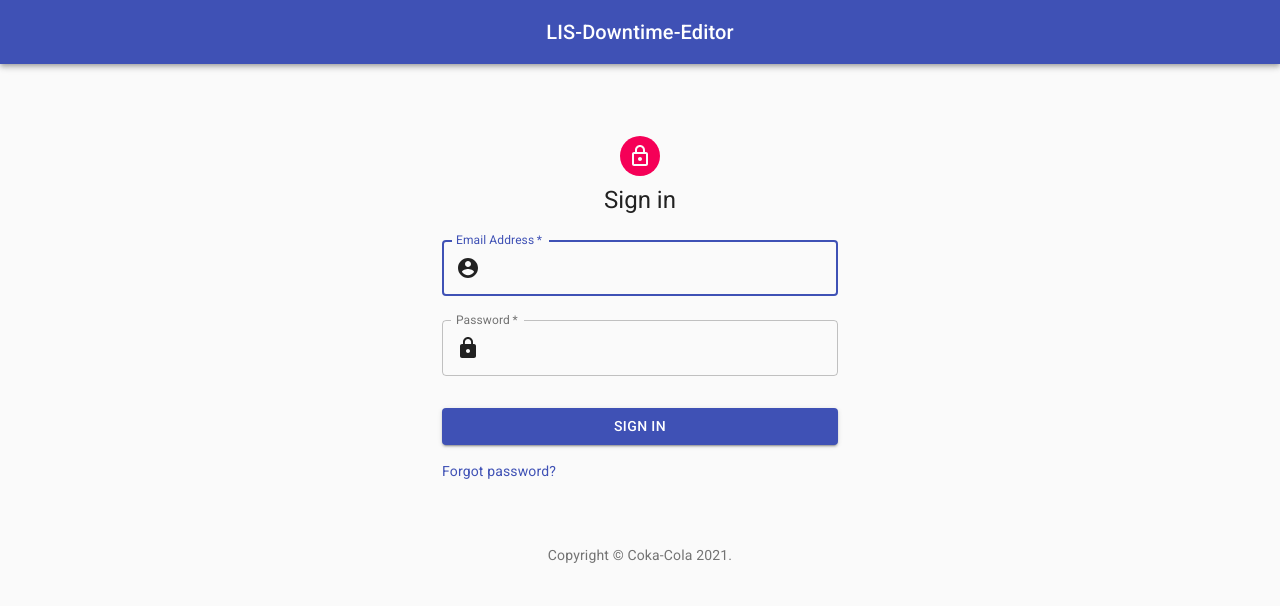
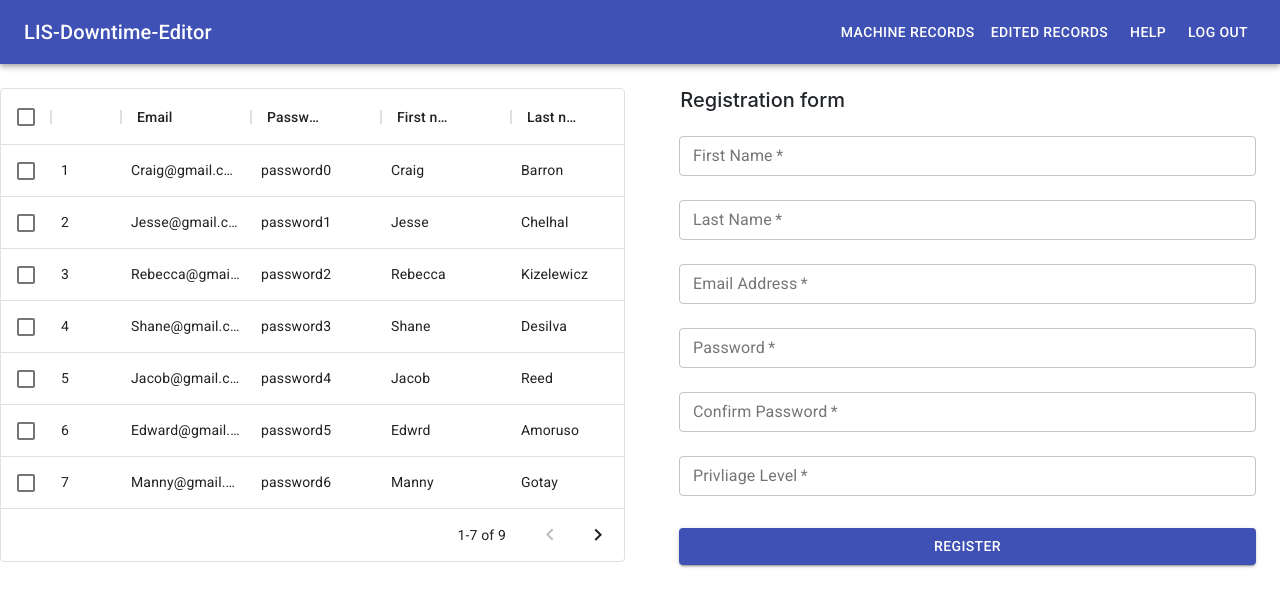
Before and after one commit to CraigBaron/LIS-Downtime-Editor, a React (Create React App) app in the folder frontend/: page /RegisterPage in a window 1280 px wide. Before the commit this address led to /. Shown: the top 606 px of the page. Built offline with nearby package versions, Linux system fonts and the light colour scheme.

Commit message:
Register page

```diff
--- a/frontend/src/App.js
+++ b/frontend/src/App.js
@@ -4,6 +4,7 @@ import LoginPage from './pages/LoginPage';
 import HomePage from './pages/HomePage';
 import EditedPage from './pages/EditedPage';
 import RootPage from './pages/RootPage';
+import RegisterPage from './pages/RegisterPage';
 import { BrowserRouter as Router, Route, Redirect, Switch } from 'react-router-dom'
 import ProtectedRoute from './components/ProtectedRoute'
 
@@ -19,6 +20,7 @@ function App()
                 <ProtectedRoute path="/HomePage" component={HomePage} isAuth={localStorage.getItem('acessToken')}/>
                 <ProtectedRoute path="/EditedPage" component={EditedPage} isAuth={localStorage.getItem('acessToken')}/>
                 <ProtectedRoute path="/RootPage" component={RootPage} isAuth={localStorage.getItem('acessToken')}/>
+                <Route path="/RegisterPage" component={RegisterPage} isAuth={localStorage.getItem('acessToken')}/>
                 <Redirect to="/" />
             </Switch>
         </Router>
--- /dev/null
+++ b/frontend/src/components/RegisterPageTable.js
@@ -0,0 +1,133 @@
+import * as React from 'react';
+import { DataGrid } from '@material-ui/data-grid';
+import {Form, Row, Col} from 'react-bootstrap';
+import Divider from '@material-ui/core/Divider';
+import Grid from '@material-ui/core/Grid';
+import TextField from '@material-ui/core/TextField';
+import Button from '@material-ui/core/Button';
+import Container from '@material-ui/core/Container';
+
+
+
+
+const columns = [
+  { field: 'id', headerName: 'ID', width: 70 },
+  { field: 'Email', headerName: 'Email', width: 130 },
+  { field: 'Password', headerName: 'Password', width: 130 },
+  { field: 'firstName', headerName: 'First name', width: 130 },
+  { field: 'lastName', headerName: 'Last name', width: 130 },
+  { field: 'Privilage', headerName: 'Privilage level', width: 130 },
+
+];
+function RegisterTable() {
+
+const rows = [
+  { id: 1,Email: 'Craig@gmail.com', Password: 'password0',lastName: 'Barron', firstName: 'Craig', Privilage: 3 },
+  {id: 2, Email: 'Jesse@gmail.com', Password: 'password1',lastName: 'Chelhal', firstName: 'Jesse',Privilage: 2  },
+  {id: 3, Email: 'Rebecca@gmail.com', Password: 'password2',lastName: 'Kizelewicz', firstName: 'Rebecca',Privilage: 2 },
+  {id: 4, Email: 'Shane@gmail.com', Password: 'password3',lastName: 'Desilva', firstName: 'Shane',Privilage: 1},
+  {id: 5, Email: 'Jacob@gmail.com', Password: 'password4',lastName: 'Reed', firstName: 'Jacob',Privilage: 1},
+  {id: 6, Email: 'Edward@gmail.com', Password: 'password5',lastName: 'Amoruso', firstName: 'Edwrd',Privilage: 1 },
+  {id: 7, Email: 'Manny@gmail.com', Password: 'password6',lastName: 'Gotay', firstName: 'Manny',Privilage: 2 },
+  {id: 8, Email: 'Mark@gmail.com', Password: 'password7', lastName: 'Heinrich', firstName: 'Mark' ,Privilage: 1 },
+  {id: 9, Email: 'Richard@gmail.com', Password: 'password8', lastName: 'Leinecker', firstName: 'Richard',Privilage: 2 },
+];
+
+
+  return (
+
+
+    <div>
+    <Form>
+  <Row>
+    <Col>
+    <br/>
+    <div style={{ height: 400, width: '100%' }}>
+      <DataGrid autoHeight rows={rows} columns={columns} pageSize={7} checkboxSelection />
+    </div>
+    </Col>
+    <Col>
+    <br/>
+    <h5> &emsp; Registration form</h5>
+    <Container  maxWidth="md">
+      <TextField
+                variant="outlined"
+                margin="normal"
+                required
+                fullWidth
+                size="small"
+                label="First Name"
+                name="email"
+                autoComplete="email"/>
+
+                <TextField
+                variant="outlined"
+                margin="normal"
+                required
+                fullWidth
+                size="small"
+                label="Last Name"
+
+                autoComplete="email"/>
+
+      <TextField
+                variant="outlined"
+                margin="normal"
+                required
+                fullWidth
+                size="small"
+                label="Email Address"
+
+                autoComplete="email"></TextField>
+
+                <TextField
+                variant="outlined"
+                margin="normal"
+                required
+                fullWidth
+                size="small"
+                label="Password"
+
+                autoComplete="email"/>
+
+                <TextField
+                variant="outlined"
+                margin="normal"
+                required
+                fullWidth
+                size="small"
+                label="Confirm Password"
+
+                autoComplete="email"/>
+
+
+                <TextField
+                variant="outlined"
+                margin="normal"
+                required
+                fullWidth
+                size="small"
+                label="Privliage Level"
+
+                autoComplete="email"/>
+                  <br/>
+                  <br/>
+                  <Button
+                fullWidth
+                variant="contained"
+                color="primary"
+
+              >
+               Register
+          </Button>
+        </Container>
+    </Col>
+  </Row>
+</Form>
+</div>
+
+
+
+
+  );
+}export default RegisterTable;
--- /dev/null
+++ b/frontend/src/pages/RegisterPage.js
@@ -0,0 +1,15 @@
+import React from 'react';
+import ButtonAppBar from '../components/HomePageNav';
+import RegisterTable from '../components/RegisterPageTable';
+
+const RegisterPage = () =>
+{
+    return(
+      <div>
+        <ButtonAppBar></ButtonAppBar>
+         <RegisterTable></RegisterTable>
+      </div>
+    );
+};
+
+export default RegisterPage
```
